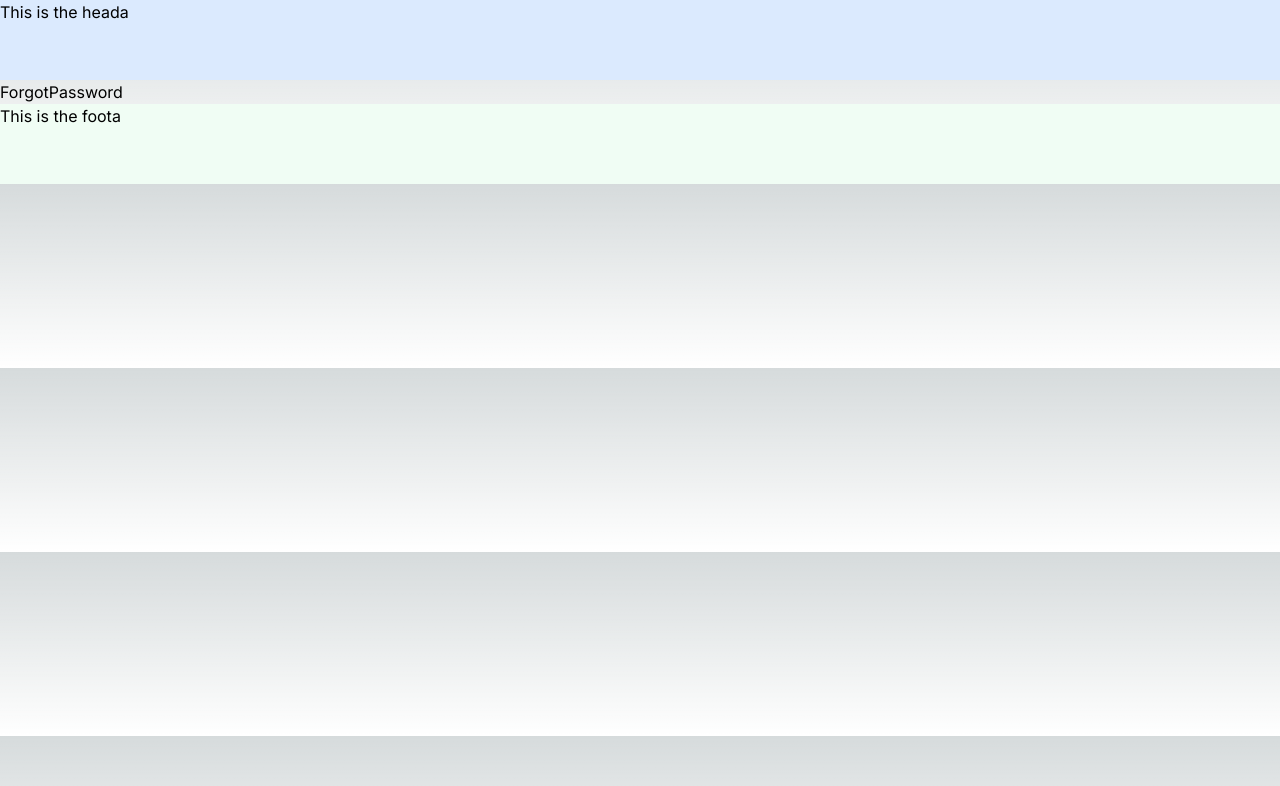
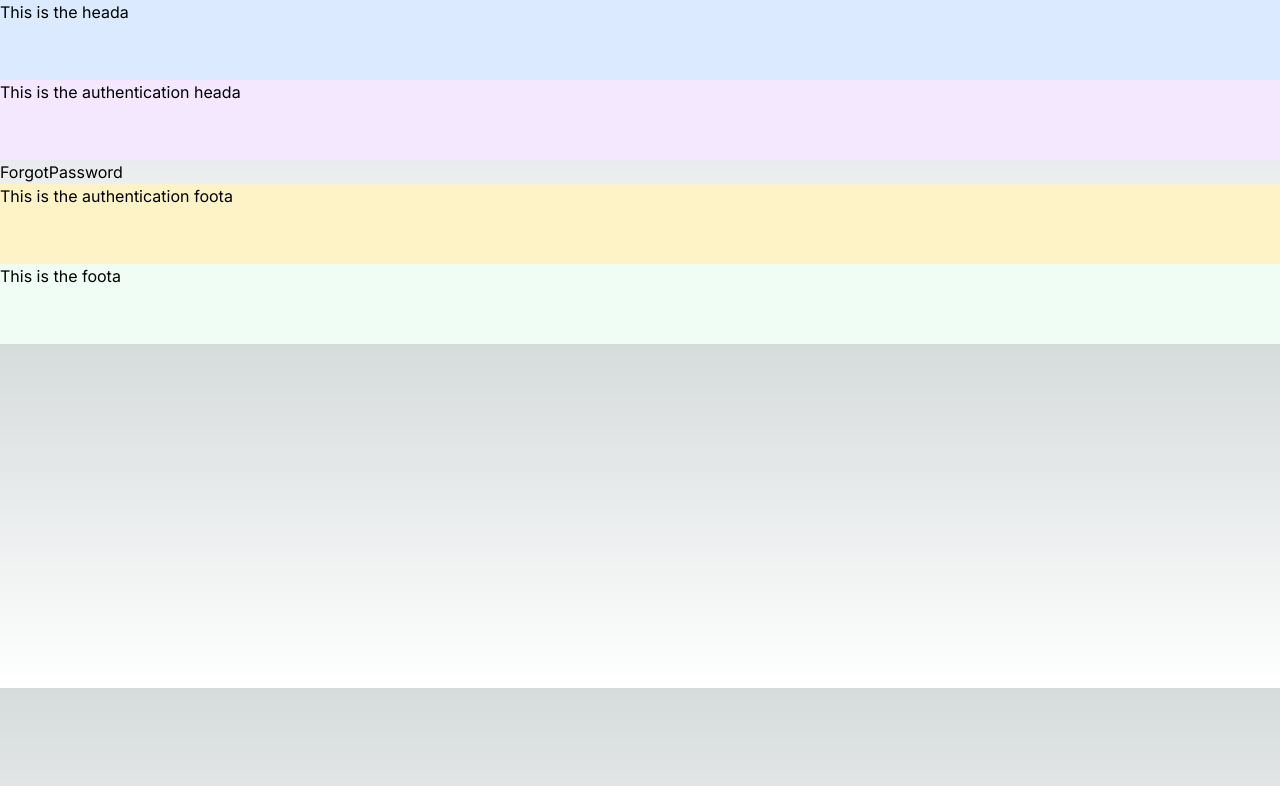
Before and after one commit to KishoreVB70/next-playground, a Next.js app: page /forgot-password in a window 1280 px wide. Shown: the top 786 px of the page. Built offline with nearby package versions, Linux system fonts and the light colour scheme.

Commit message:
added custom layout to route group directory

```diff
--- /dev/null
+++ b/src/app/(auth)/layout.tsx
@@ -0,0 +1,18 @@
+export default function RootLayout({
+  children,
+}: Readonly<{
+  children: React.ReactNode;
+}>) {
+  return (
+    <div>
+        <div className="w-screen h-[10vh] bg-purple-100 text-black">
+            <h1>This is the authentication heada</h1>
+        </div>
+        {children}
+        <div className="w-screen h-[10vh] bg-amber-100 text-black">
+            <h1>This is the authentication foota</h1>
+        </div>
+    </div>
+
+  );
+}
```
